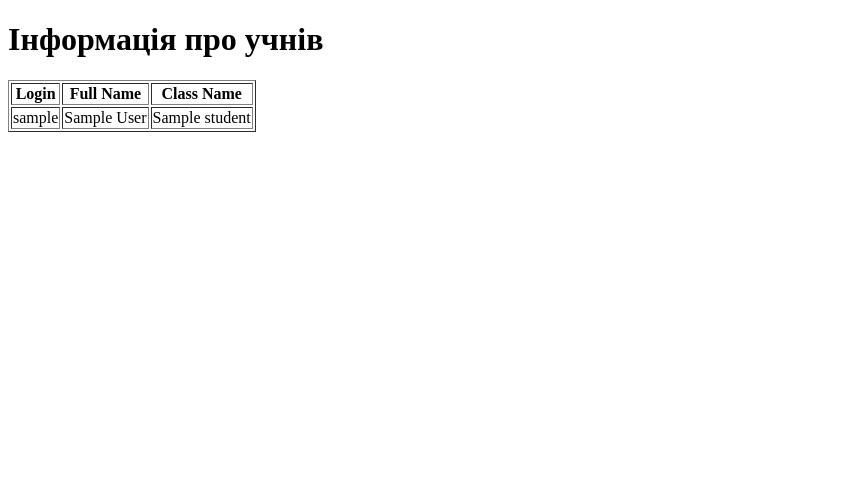
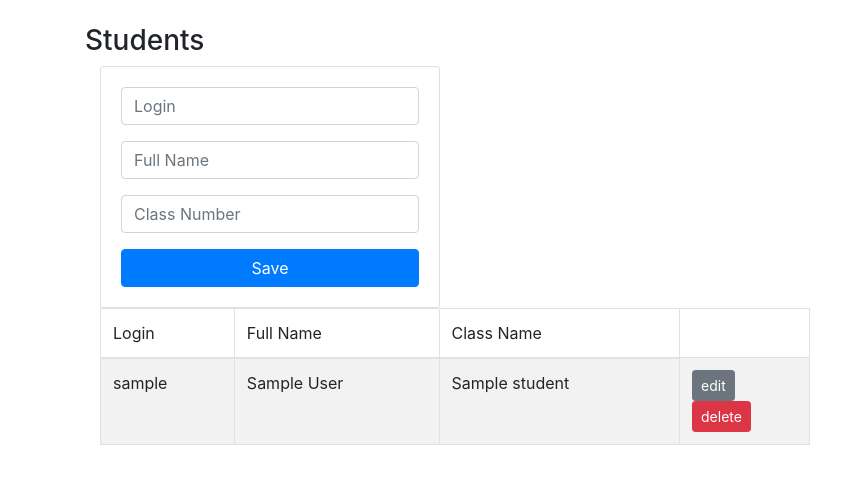
Before and after one commit to chessmaster987/School-diary, a Flask app: page /info_student in a window 1280 px wide. Shown: the top 484 px of the page, without its empty margins (0-865 px from the left). Run offline with Flask 3, Linux system fonts and the light colour scheme; a database or web service that is not in the repository returns one stand-in record (values such as "Sample title"); some libraries are stand-ins or nearby versions.

Commit message:
зроблено нормальний crud у info_student

```diff
--- a/app.py
+++ b/app.py
@@ -58,7 +58,10 @@ def login():
 @app.route('/admin', methods=['GET'])
 def admin():
     username = session.get('username', None)
-    return render_template('admin/admin.html', username=username)
+    if username == 'admin':
+        return render_template('admin/admin.html', username=username)
+    else:
+        return 'Недостатньо прав для доступу до адміністративної панелі'
 
 
 @app.route('/info_student', methods=['GET', 'POST'])
@@ -73,7 +76,7 @@ def info_student():
 @app.route('/info_teacher', methods=['GET', 'POST'])
 def info_teacher():
     cur = conn.cursor()
-    cur.execute("""SELECT teacher.login, teacher.full_name, subject.subject_name, COALESCE(classes.class_name, 'Нет класса') AS class_name
+    cur.execute("""SELECT teacher.employee_number, teacher.login, teacher.full_name, subject.subject_name, COALESCE(classes.class_name, 'Нет класса') AS class_name
                 FROM teacher
                 LEFT JOIN classes ON classes.class_number = teacher.class_number
                 INNER JOIN timetable on timetable.employee_number = teacher.employee_number
@@ -99,15 +102,18 @@ def info_subject():
     subject_data = cur.fetchall()
     return render_template('admin/info_subject.html', subject_data=subject_data)
 
+
 @app.route('/teacher', methods=['GET'])
 def teacher():
     username = session.get('username', None)
     return render_template('teacher/teacher.html', username=username)
 
+
 @app.route('/student', methods=['GET'])
 def student():
     username = session.get('username', None)
     return render_template('student/student.html', username=username)
+
 
 @app.route('/logout')
 def logout():
@@ -139,62 +145,55 @@ def Index():
 def add_student():
     cur = conn.cursor(cursor_factory=psycopg2.extras.DictCursor)
     if request.method == 'POST':
-        fname = request.form['fname']
-        lname = request.form['lname']
-        email = request.form['email']
+        login = request.form['login']
+        full_name = request.form['full_name']
+        class_number = request.form['class_number']
         cur.execute(
-            "INSERT INTO students (fname, lname, email) VALUES (%s,%s,%s)", (fname, lname, email))
+            "INSERT INTO student (login, full_name, class_number) VALUES (%s,%s,%s)", (login, full_name, class_number))
         conn.commit()
         flash('Student Added successfully')
-        return redirect(url_for('Index'))
-
-
-# @app.route('/info', methods=['GET'])
-# def infO():
-#    cur = conn.cursor(cursor_factory=psycopg2.extras.DictCursor)
-#    cur.execute(
-#        "SELECT * FROM student")
-#    conn.commit()
+        return redirect(url_for('info_student'))
 
 @app.route('/edit/<id>', methods=['POST', 'GET'])
 def get_employee(id):
     cur = conn.cursor(cursor_factory=psycopg2.extras.DictCursor)
 
-    cur.execute('SELECT * FROM students WHERE id = %s', (id,))
+    cur.execute('SELECT * FROM student WHERE login = %s', (id,))
     data = cur.fetchall()
     cur.close()
     print(data[0])
     return render_template('edit.html', student=data[0])
 
 
-@app.route('/update/<id>', methods=['POST'])
+@app.route('/update/<id>', methods=['POST', 'GET'])
 def update_student(id):
+    cur = conn.cursor(cursor_factory=psycopg2.extras.DictCursor)
     if request.method == 'POST':
-        fname = request.form['fname']
-        lname = request.form['lname']
-        email = request.form['email']
+        login = request.form['login']
+        full_name = request.form['full_name']
+        class_number = request.form['class_number']
 
-        cur = conn.cursor(cursor_factory=psycopg2.extras.DictCursor)
         cur.execute("""
-            UPDATE students
-            SET fname = %s,
-                lname = %s,
-                email = %s
-            WHERE id = %s
-        """, (fname, lname, email, id))
+            UPDATE student
+            SET login = %s,
+                full_name = %s,
+                class_number = %s
+            WHERE login = %s
+        """, (login, full_name, class_number, id))
         flash('Student Updated Successfully')
         conn.commit()
-        return redirect(url_for('Index'))
+        return redirect(url_for('info_student'))
 
 
 @app.route('/delete/<string:id>', methods=['POST', 'GET'])
 def delete_student(id):
     cur = conn.cursor(cursor_factory=psycopg2.extras.DictCursor)
 
-    cur.execute('DELETE FROM students WHERE id = {0}'.format(id))
+    cur.execute('DELETE FROM students WHERE login = {0}'.format(id))
     conn.commit()
     flash('Student Removed Successfully')
     return redirect(url_for('Index'))
 
+
 if __name__ == "__main__":
     app.run(debug=True)
--- a/templates/admin/info_student.html
+++ b/templates/admin/info_student.html
@@ -1,4 +1,4 @@
-<!DOCTYPE html>
+<!---<!DOCTYPE html>
 <html lang="en">
 
 <head>
@@ -31,4 +31,57 @@
 
 </body>
 
-</html>
+</html>  --->
+
+{% extends "layout.html" %}
+{% block body %}
+<div class="student">
+   <h3>Students</h3>
+</div>
+<div class="student">
+   <div class="col-md-4">
+      <div class="card card-body">
+         <form action="{{url_for('add_student')}}" method="POST">
+            <div class="form-group">
+               <input type="text" class="form-control" name="login" placeholder="Login">
+            </div>
+            <div class="form-group">
+               <input type="text" class="form-control" name="full_name" placeholder="Full Name">
+            </div>
+            <div class="form-group">
+               <input type="text" class="form-control" name="class_number" placeholder="Class Number">
+            </div>
+            <button class="btn btn-primary btn-block">
+               Save
+            </button>
+         </form>
+      </div>
+   </div>
+   <div class="col-md-8">
+      <table id="example" class="table table-striped table-bordered" style="width:100%">
+         <thead>
+            <tr>
+               <td>Login</td>
+               <td>Full Name</td>
+               <td>Class Name</td>
+            </tr>
+         </thead>
+         <tbody>
+            {% for student in student_data %}
+            <tr>
+               <td>{{ student[0] }}</td>
+               <td>{{ student[1] }}</td>
+               <td>{{ student[2] }}</td>
+               <td width="130">
+                  <a href="/edit/{{student[0]}}" class="btn btn-secondary btn-sm">edit</a>
+                  <a href="/delete/{{student[0]}}" class="btn btn-danger btn-delete btn-sm">delete</a>
+               </td>
+            </tr>
+            {% endfor %}
+         </tbody>
+      </table>
+   </div>
+</div>
+</div>
+
+{% endblock %}
--- a/templates/admin/info_teacher.html
+++ b/templates/admin/info_teacher.html
@@ -13,6 +13,7 @@
    <table border="10">
       <thead>
          <tr>
+            <th>Teacher ID</th>
             <th>Login</th>
             <th>Full Name</th>
             <th>Предмет, який веде</th>
@@ -26,6 +27,7 @@
             <td>{{ teacher[1] }}</td>
             <td>{{ teacher[2] }}</td>
             <td>{{ teacher[3] }}</td>
+            <td>{{ teacher[4] }}</td>
          </tr>
          {% endfor %}
       </tbody>
```
Also changed, not shown: templates/edit.html (+5 -5 lines), templates/index.html (+9 -20 lines).
